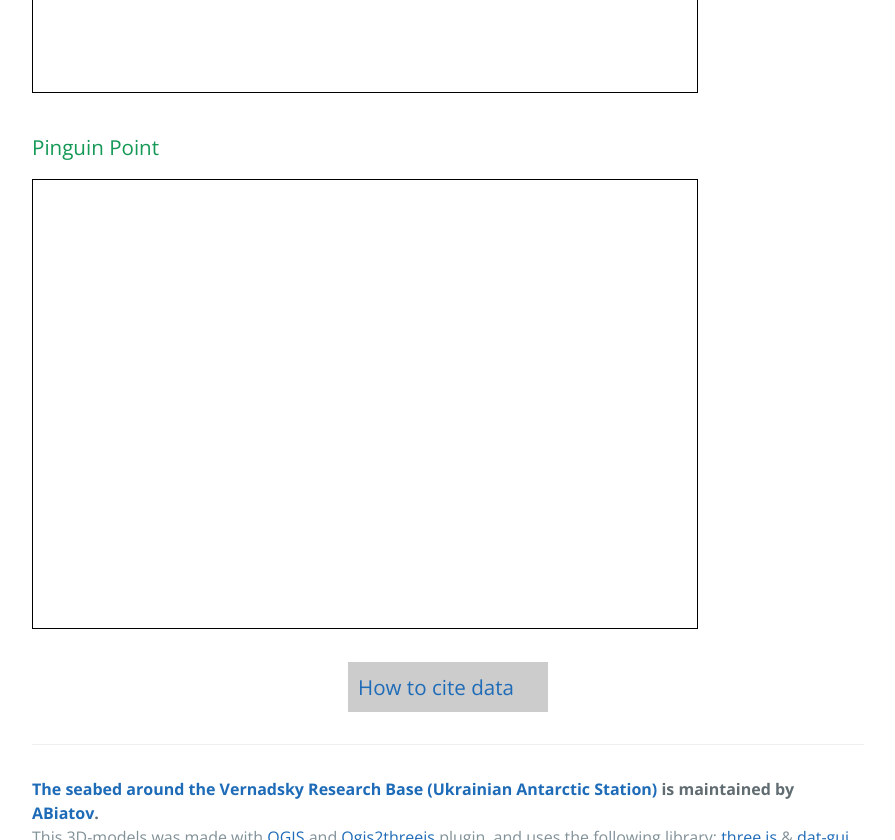
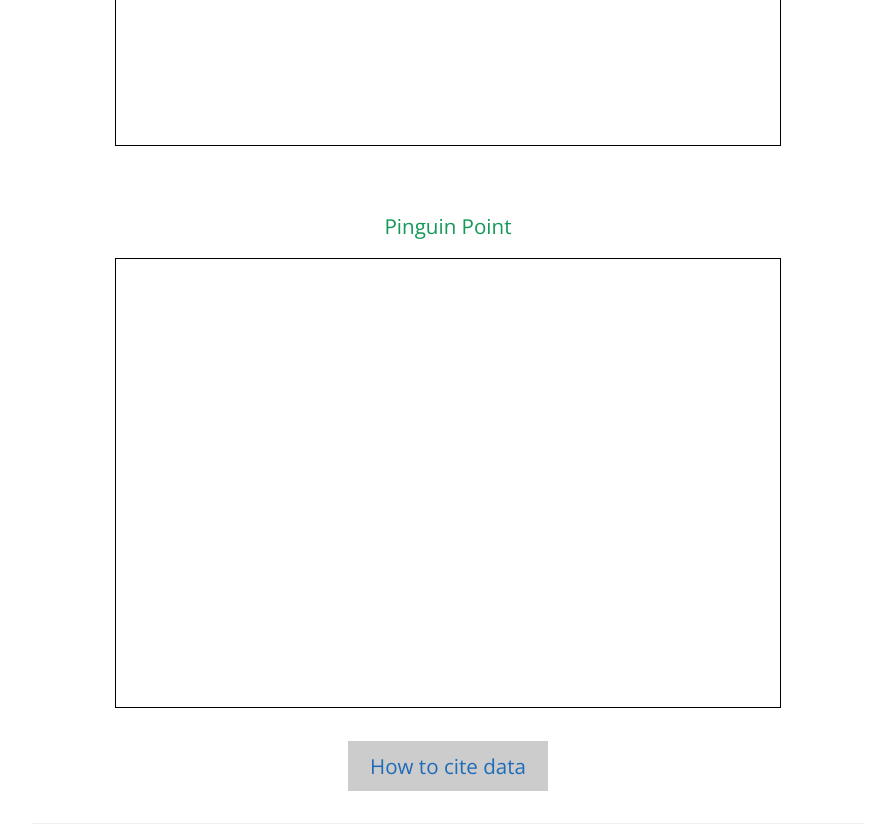
Before and after one commit to ABiatov/Antarctic_qgis2treejs, a plain HTML site: page index.html in a window 1280 px wide. Shown: the part 1960-2800 px from the top of the page, without its empty margins (192-1087 px from the left). Drawn offline with nearby package versions, Linux system fonts and the light colour scheme; a script that the page names is missing.

Commit message:
подправил позиционирование iframe и h3

```diff
--- a/index.html
+++ b/index.html
@@ -23,18 +23,26 @@
     <section class="main-content">
 <p>This 3D models of the seabed around the Vernadsky Research Base (Ukrainian Antarctic Station).</p>
 <h3><a id="topo_vsia" class="anchor" href="#topo_vsia" aria-hidden="true"><span aria-hidden="true" class="octicon octicon-link"></span></a>Topo map</h3>
+<div align="center">
 <iframe width="80%" height="450" frameborder="0" style="border: 1px solid black" src="http://abiatov.github.io/Antarctic_qgis2treejs/topo_vsia.html" marginwidth="0" marginheight="0" scrolling="no"></iframe>
+</div>
 <br>
 <h3><a id="Skua_Creek" class="anchor" href="#Skua_Creek" aria-hidden="true"><span aria-hidden="true" class="octicon octicon-link"></span></a>Skua Creek</h3>
+<div align="center">
 <iframe width="80%" height="450" frameborder="0" style="border: 1px solid black" src="http://abiatov.github.io/Antarctic_qgis2treejs/SkuaCreek.html" marginwidth="0" marginheight="0" scrolling="no"></iframe>
+</div>
 <br>
 <h3><a id="Stella_Creek" class="anchor" href="#Stella_Creek" aria-hidden="true"><span aria-hidden="true" class="octicon octicon-link"></span></a>Stella Creek</h3>
+<div align="center">
 <iframe width="80%" height="450" frameborder="0" style="border: 1px solid black" src="http://abiatov.github.io/Antarctic_qgis2treejs/StellaCreek.html" marginwidth="0" marginheight="0" scrolling="no"></iframe>
+</div>
 <br>
 <h3><a id="Pinguin_Point" class="anchor" href="#Pinguin_Point" aria-hidden="true"><span aria-hidden="true" class="octicon octicon-link"></span></a>Pinguin Point</h3>
-<iframe width="80%" height="450" frameborder="0" style="border: 1px solid black" src="http://abiatov.github.io/Antarctic_qgis2treejs/PinguinPoint.html" marginwidth="0" marginheight="0" scrolling="no"></iframe><br>
+<div align="center">
+<iframe width="80%" height="450" frameborder="0" style="border: 1px solid black" src="http://abiatov.github.io/Antarctic_qgis2treejs/PinguinPoint.html" marginwidth="0" marginheight="0" scrolling="no"></iframe>
+</div>
 <br>
-<div class="b-container">
+<div align="center" class="b-container">
     <h3><a href="javascript:PopUpShow()">How to cite data</a></h3>
 </div>
 <div class="b-popup" id="popup1">
--- a/stylesheets/stylesheet.css
+++ b/stylesheets/stylesheet.css
@@ -113,6 +113,8 @@ a {
   margin-bottom: 1rem;
   font-weight: normal;
   color: #159957; }
+.main-content h3 {
+  text-align: center}
 .main-content p {
   margin-bottom: 1em; }
 .main-content code {
```
